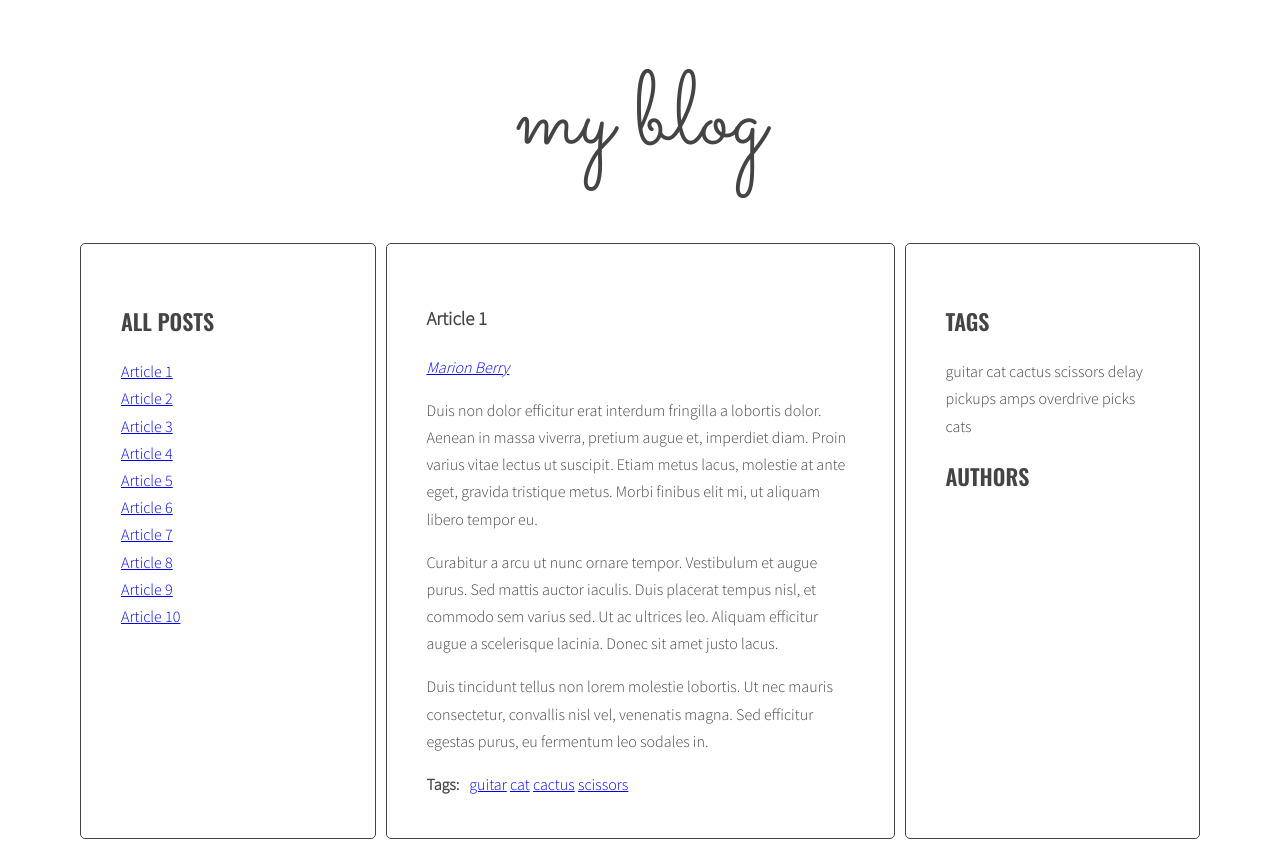
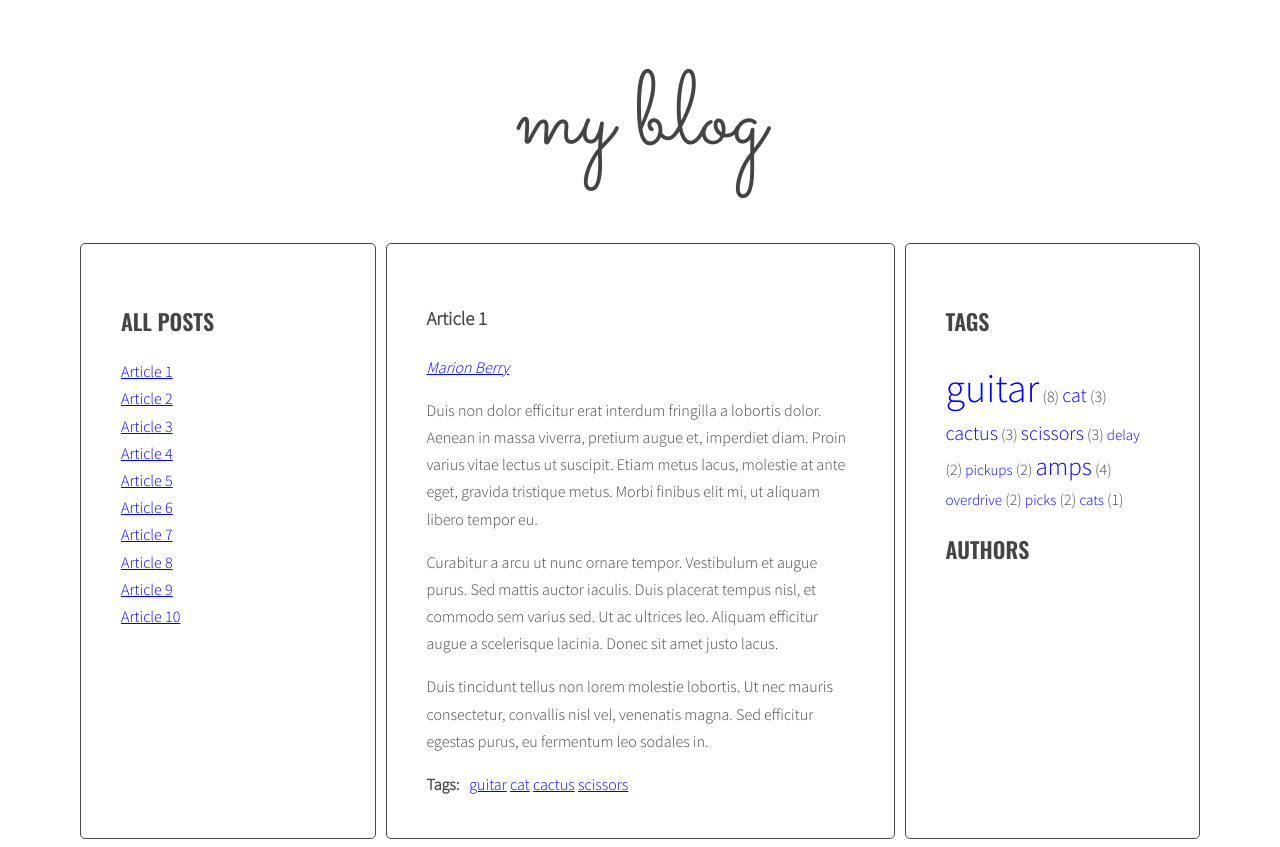
Before and after one commit to gombroo/javascript-blog, a website: page index.html in a window 1280 px wide. Drawn offline with nearby package versions, Linux system fonts and the light colour scheme.

Commit message:
Change 'opts' to object and fix tag cloud handlebar template

```diff
--- a/css/style.css
+++ b/css/style.css
@@ -109,8 +109,13 @@ body {
 }
 
 /* Tags */
-.sidebar .tags li {
-  display: inline-block;
+.tags li {
+  display: inline;
+  line-height: 1.5;
+}
+
+.tags a {
+  text-decoration: none;
 }
 
 .tag-size-1 {
@@ -118,7 +123,7 @@ body {
 }
 
 .tag-size-2 {
-  font-size: 15px;
+  font-size: 20px;
 }
 
 .tag-size-3 {
@@ -126,11 +131,16 @@ body {
 }
 
 .tag-size-4 {
+  font-size: 30px;
+}
+
+.tag-size-5 {
   font-size: 35px;
 }
 
-.tag-size-5 {
-  font-size: 45px;
+.tag-size-6 {
+  font-size: 40px;
 }
 
+
 /*# sourceMappingURL=style.css.map */
--- a/index.html
+++ b/index.html
@@ -227,17 +227,21 @@
     <script id="template-article-link" type="text/x-handlebars-template">
       <li><a href="#{{ id }}"><span>{{ title }}</span></a></li>
     </script>
+
     <script id="template-tag-link" type="text/x-handlebars-template">
-      <li><a href="#tag-{{ id }}" class="{{className}}" ><span>{{ title }}</span></a></li>
+      <li><a href="#tag-{{ id }}"><span>{{ title }}</span></a></li>
     </script>
+
     <script id="template-author-link" type="text/x-handlebars-template">
       <li><a href="#{{ id }}"><span>{{ title }}</span></a></li>
     </script>
+
     <script id="template-tag-cloud-link" type="text/x-handlebars-template">
       {{#each tags}}
-      <li>{{ tag }}</li>
+      <li><a href="#tag-{{ tag }}" class="{{className}}" ><span>{{ tag }}</span></a> ({{ count }})</li>
       {{/each}}
     </script>
+
     <script src="https://cdnjs.cloudflare.com/ajax/libs/handlebars.js/4.1.0/handlebars.min.js"></script>
     <script src="js/script.js"></script>
   </body>
--- a/js/script.js
+++ b/js/script.js
@@ -1,4 +1,16 @@
 'use strict';
+
+const opt = {
+  articleSelector: '.post',
+  titleSelector: '.post-title',
+  titleListSelector: '.titles',
+  articleTagsSelector: '.post-tags .list',
+  articleAuthorSelector: '.post p.post-author',
+  tagsListSelector: '.list.tags',
+  authorsListSelector: '.list.authors',
+  cloudClassCount: '5',
+  cloudClassPrefix: 'tag-size-'
+};
 
 const templates = {
   articleLink: Handlebars.compile(document.querySelector('#template-article-link').innerHTML),
@@ -53,7 +65,7 @@ const titleClickHandler = function(event) {
 /* Generate title links */
 /* ------------------------------ */
 
-const optArticleSelector = '.post',
+/* const optArticleSelector = '.post',
   optTitleSelector = '.post-title',
   optTitleListSelector = '.titles',
   optArticleTagsSelector = '.post-tags .list',
@@ -62,21 +74,22 @@ const optArticleSelector = '.post',
   optAuthorsListSelector = '.list.authors',
   optCloudClassCount = '5',
   optCloudClassPrefix = 'tag-size-';
+  */
 
 function generateTitleLinks(customSelector = '') {
 
   /* [DONE] remove contents of titleList */
   const clearTitleList = function() {
-    document.querySelector(optTitleListSelector).innerHTML = '';
+    document.querySelector(opt.titleListSelector).innerHTML = '';
   };
 
   clearTitleList();
 
-  const titleList = document.querySelector(optTitleListSelector);
+  const titleList = document.querySelector(opt.titleListSelector);
 
   /* [DONE] for each article - find all the articles and save them to variable: articles */
   // const articles = document.querySelectorAll(optArticleSelector);
-  const articles = document.querySelectorAll(optArticleSelector + customSelector);
+  const articles = document.querySelectorAll(opt.articleSelector + customSelector);
 
   let html = '';
 
@@ -87,7 +100,7 @@ function generateTitleLinks(customSelector = '') {
 
     /* [DONE] find the title element */
     /* [DONE] get the title from the title element */
-    const articleTitle = article.querySelector(optTitleSelector).innerHTML;
+    const articleTitle = article.querySelector(opt.titleSelector).innerHTML;
 
     /* [DONE] create HTML of the link */
     // const linkHTML = '<li><a href="#' + articleId + '"><span>' + articleTitle + '</span></a></li>';
@@ -147,8 +160,8 @@ function calculateTagsParams(tags) {
 }
 
 function calculateTagClass(count, params) {
-  const classNumber = Math.floor(((count - params.min) / (params.max - params.min)) * optCloudClassCount + 1);
-  return optCloudClassPrefix + classNumber;
+  const classNumber = Math.floor(((count - params.min) / (params.max - params.min)) * opt.cloudClassCount + 1);
+  return opt.cloudClassPrefix + classNumber;
 }
 
 function generateTags() {
@@ -157,13 +170,13 @@ function generateTags() {
   let allTags = {};
 
   /* [DONE] find all articles */
-  const articles = document.querySelectorAll(optArticleSelector);
+  const articles = document.querySelectorAll(opt.articleSelector);
 
   /* [DONE] START LOOP: for every article: */
   for (let article of articles) {
 
     /* [DONE] find tags wrapper */
-    const tagsWrapper = article.querySelector(optArticleTagsSelector);
+    const tagsWrapper = article.querySelector(opt.articleTagsSelector);
 
     /* [DONE] make html variable with empty string */
     let html = '';
@@ -342,8 +355,8 @@ function calculateAuthorsParams(authors) {
 }
 
 function calculateAuthorClass(count, params) {
-  const classNumber = Math.floor(((count - params.min) / (params.max - params.min)) * optCloudClassCount + 1);
-  return optCloudClassPrefix + classNumber;
+  const classNumber = Math.floor(((count - params.min) / (params.max - params.min)) * opt.cloudClassCount + 1);
+  return opt.cloudClassPrefix + classNumber;
 }
 
 function generateAuthors() {
@@ -352,13 +365,13 @@ function generateAuthors() {
   let allAuthors = [];
 
   /* [DONE] find all authors */
-  const articles = document.querySelectorAll(optArticleSelector); // search in .post
+  const articles = document.querySelectorAll(opt.articleSelector); // search in .post
 
   /* [DONE] START LOOP: for every author: */
   for (let article of articles) { // for each .post
 
     /* [DONE] find author wrapper */
-    const authorWrapper = article.querySelector(optArticleAuthorSelector); // find empty html <p> tag to insert auhtor name
+    const authorWrapper = article.querySelector(opt.articleAuthorSelector); // find empty html <p> tag to insert auhtor name
 
     /* make html variable with empty string */
     let html = ''; // generate empty html string there
```
